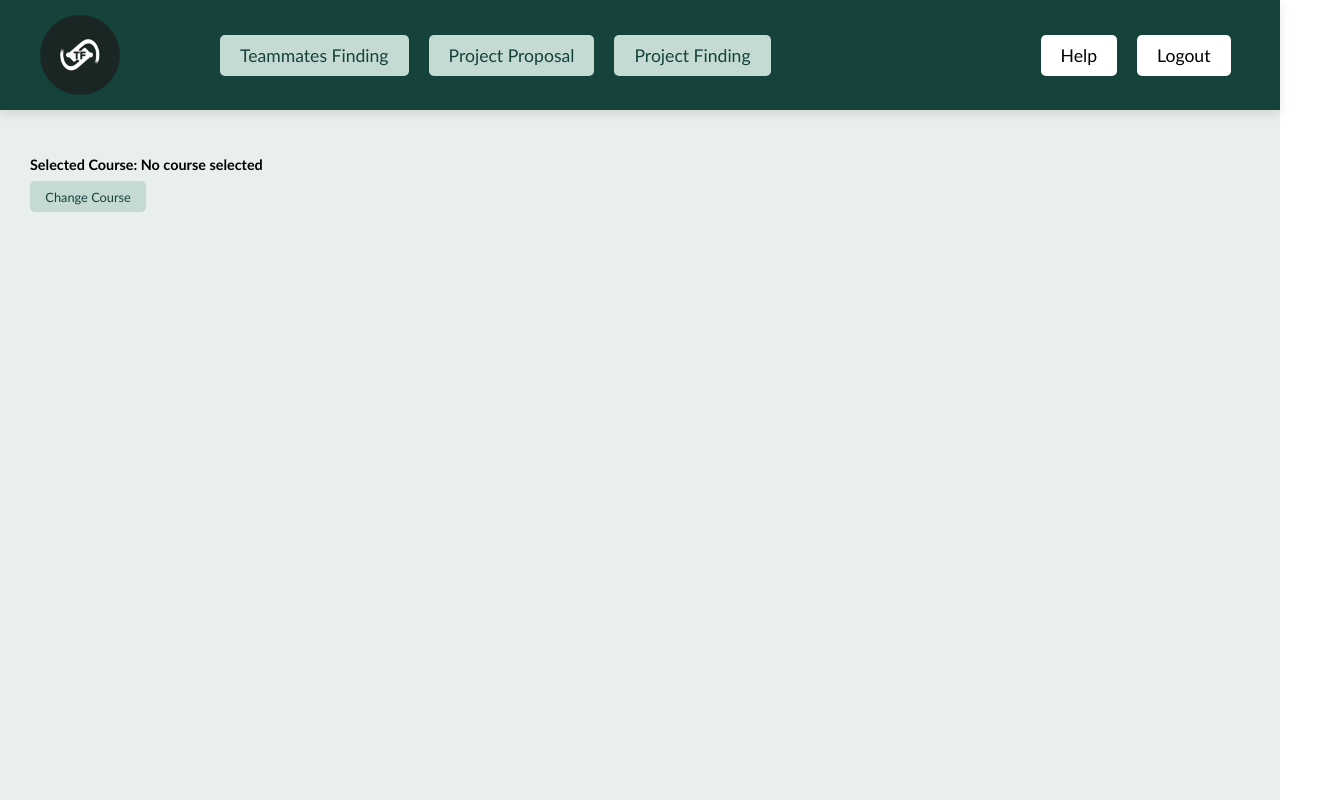
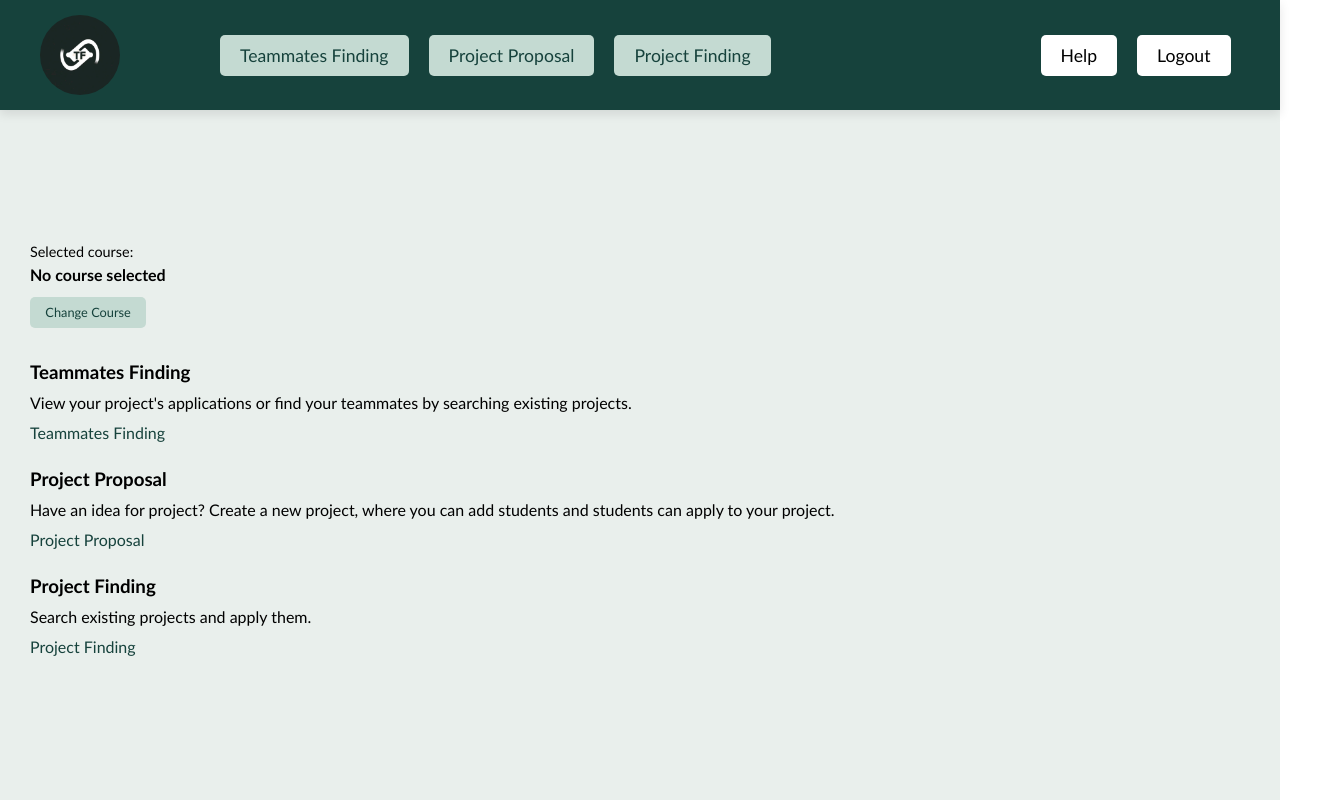
Before and after one commit to miia6/TF_frontend, a React (Vite) app: page /dashboard in a window 1280 px wide. Shown: the whole page, 1330 px wide, since content can reach past the window. Built offline with nearby package versions, Linux system fonts and the light colour scheme.

Commit message:
Dashboard done

```diff
--- a/src/pages/Dashboard.jsx
+++ b/src/pages/Dashboard.jsx
@@ -18,8 +18,8 @@ const Dashboard = ({ appLogo }) => {
   }
 
   const handleLogout = () => {
-      // Add your logout logic here (e.g., clear session or tokens)
-      navigate('/login'); // Redirect back to login page after logging out
+      // Add logic later
+      navigate('/login')
   }
 
 
@@ -49,12 +49,41 @@ const Dashboard = ({ appLogo }) => {
       </div>
 
       <div className="course-section">
-          <p className="course-info">
-              Selected Course: <strong>{selectedCourse || 'No course selected'}</strong>
-          </p>
+          <p>Selected course:</p>
+          <h3 className="course-info">
+              <strong>{selectedCourse || 'No course selected'}</strong>
+          </h3>
           <button className="change-course-button" onClick={handleCourseChange}>
              Change Course
           </button>
+      </div>
+
+      <div className="content-container">
+          <div className="info-section">
+              <h3 className="teammatesfinding-header">
+                Teammates Finding
+              </h3>
+              <p className="teammatesfinding-info">
+                View your project's applications or find your teammates by searching existing projects.
+              </p>
+              <a href="/teammatesFinding">Teammates Finding</a>
+
+              <h3 className="projectproposal-header">
+                Project Proposal
+              </h3>
+              <p className="projectproposal-info">
+                Have an idea for project? Create a new project, where you can add students and students can apply to your project.
+              </p>
+              <a href="/projectProposal">Project Proposal</a>
+
+              <h3 className="projectfinding-header">
+                Project Finding
+              </h3>
+              <p className="projectfinding-info">
+                Search existing projects and apply them.
+              </p>
+              <a href="/projectFinding">Project Finding</a>
+          </div>
       </div>
     </>
   )
--- a/src/styles/dashboard.css
+++ b/src/styles/dashboard.css
@@ -1,3 +1,11 @@
+html, body {
+    margin: 0;
+    padding: 0;
+    width: 100%;
+    height: 100%;
+    overflow: hidden;
+}
+
 .dashboard-container {
     width: 100vw;
     background-color: #16423C;
@@ -66,21 +74,27 @@
     background-color: #6A9C89;
 }
 
+
 .course-section {
     width: 100vw;
-    padding: 20px;
+    padding-left: 30px;
+    padding-bottom: 10px;
     color: black;
     text-align: left;
     margin-top: 100px;
-    position: absolute;
-    top: 20px;
-    left: 10px;
+}
+
+.course-section p {
+    margin: 0;
+    font-size: 0.9rem;
+    color: black;
 }
 
 .course-info {
-    font-size: 0.9rem;
+    font-size: 1rem;
     font-weight: bold;
-    margin-bottom: 5px;
+    margin-top: 0;
+    margin-bottom: 10px;
 }
 
 .change-course-button {
@@ -96,3 +110,41 @@
 .change-course-button:hover {
     background-color: #6A9C89;
 }
+
+
+.content-container {
+    padding-left: 30px;
+    padding-top: 0;
+    width: 100vw;
+    justify-content: left;
+    align-items: left;
+}
+
+.info-section {
+    justify-content: left;
+    align-items: left;
+    text-align: left;
+    color: black;
+    margin-top: 0;
+}
+
+.info-section h3 {
+    margin: 20px 0 5px 0;
+}
+
+.info-section p {
+    margin: 0 0 6px 0;
+    font-size: 1rem;
+    color: black;
+}
+
+.info-section a {
+    color: #16423C;
+    text-decoration: none;
+    font-size: 1rem;
+}
+
+.info-section a:hover {
+    text-decoration: underline;
+    color: #6A9C89;
+}
```
